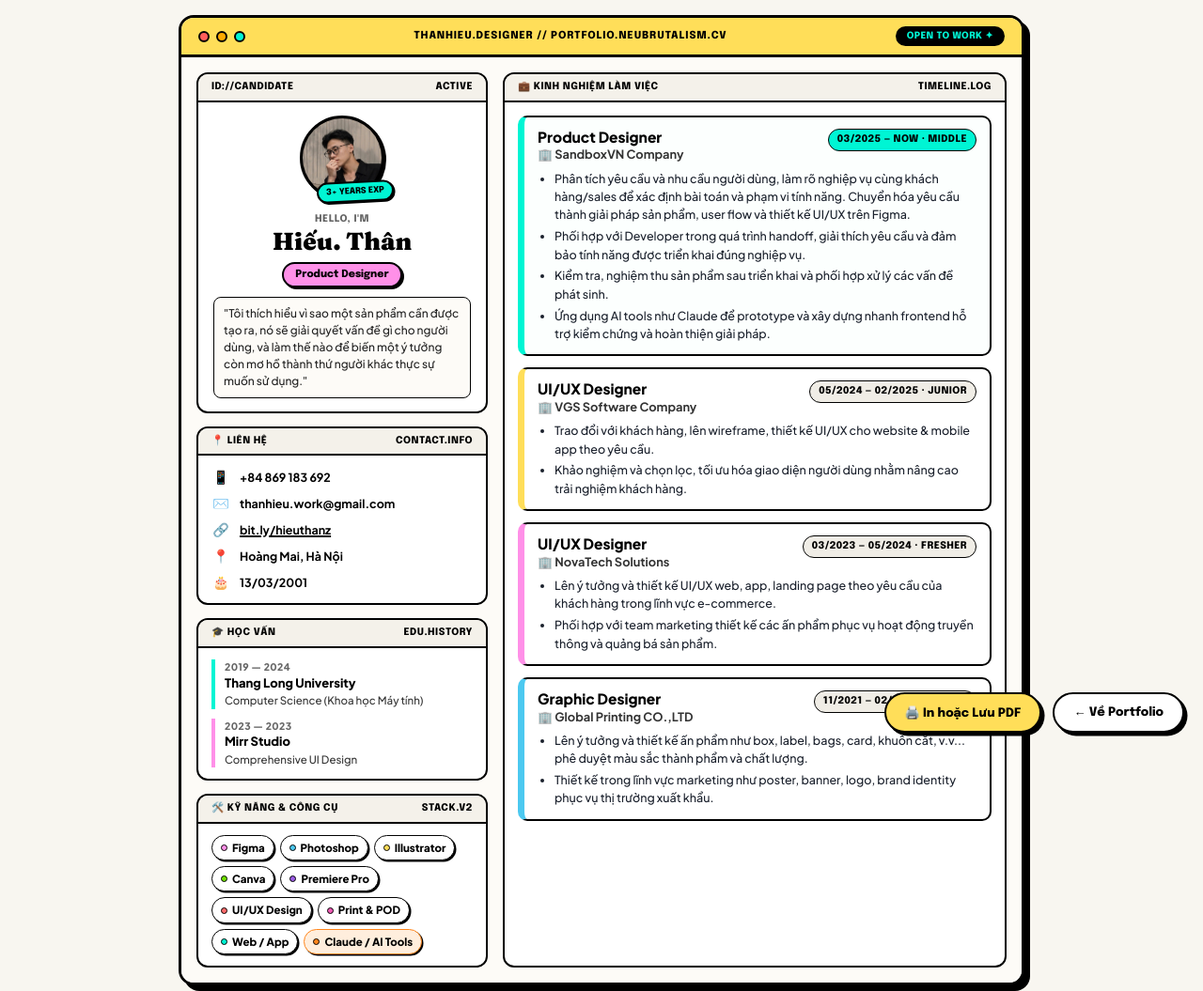
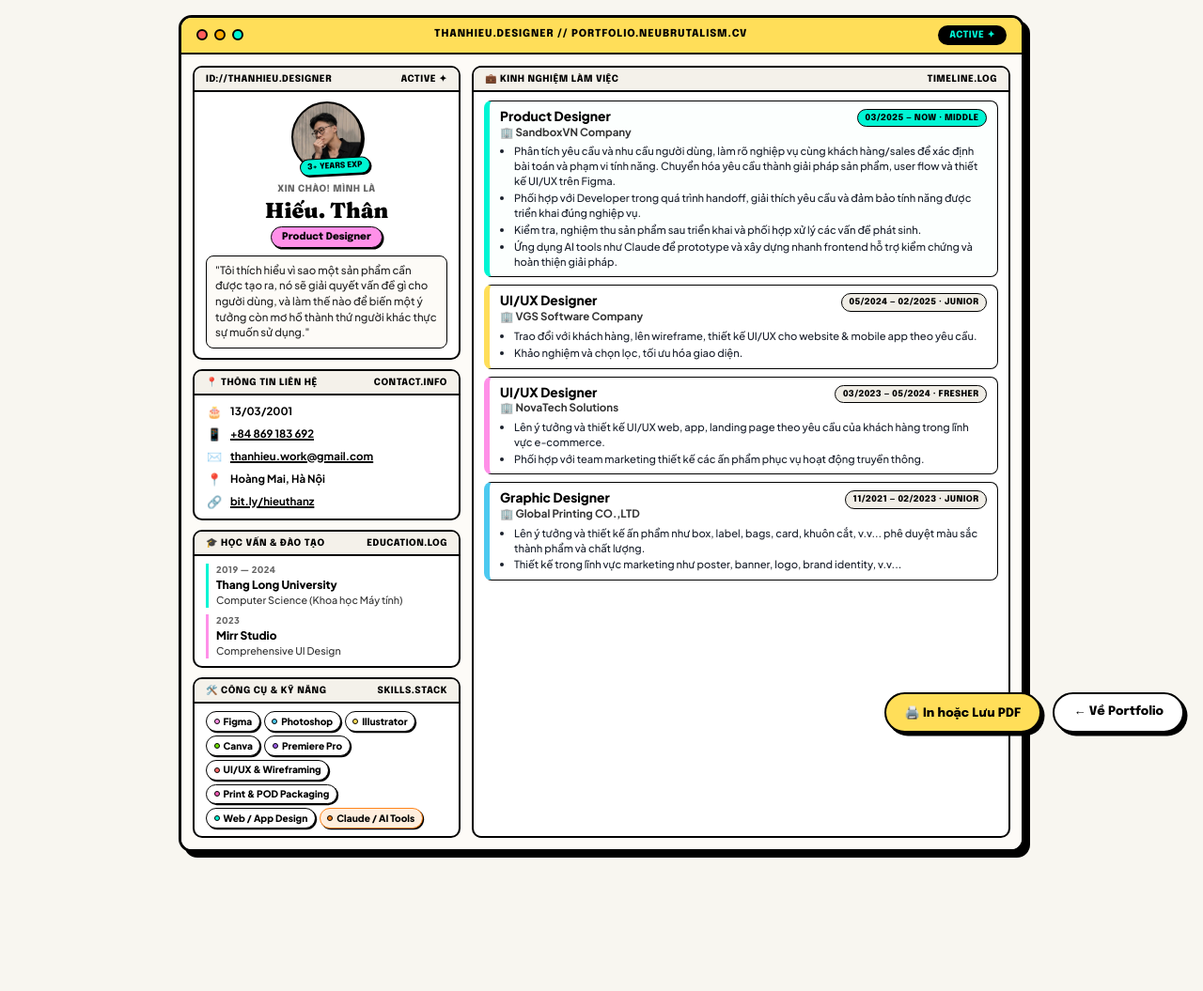
Before and after one commit to Kagerzzz/Portfolio, a website: page cv-export.html in a window 1280 px wide. Shown: the whole page at 94% size. After the commit the page ends 923 px from the top, so only its background shows below. Drawn offline with Linux system fonts and the light colour scheme.

Commit message:
fix(cv): synchronize cv content across web bento, print view, and downloadable pdf

```diff
--- a/cv-export.html
+++ b/cv-export.html
@@ -10,7 +10,7 @@
   <style>
     @page {
       size: A4 portrait;
-      margin: 8mm;
+      margin: 6mm;
     }
 
     * {
@@ -25,8 +25,8 @@
       font-family: 'Plus Jakarta Sans', 'Be Vietnam Pro', -apple-system, BlinkMacSystemFont, 'Segoe UI', Roboto, sans-serif;
       background-color: #F8F6F0;
       color: #000000;
-      line-height: 1.5;
-      font-size: 12.5px;
+      line-height: 1.45;
+      font-size: 12px;
       padding: 16px;
     }
 
@@ -36,7 +36,7 @@
       margin: 0 auto;
       background: #FFFFFF;
       border: 3px solid #000000;
-      border-radius: 16px;
+      border-radius: 14px;
       box-shadow: 6px 6px 0px #000000;
       overflow: hidden;
     }
@@ -44,8 +44,8 @@
     /* Retro OS Header Bar */
     .os-bar {
       background: #FFDE59;
-      border-bottom: 3px solid #000000;
-      padding: 9px 18px;
+      border-bottom: 2.5px solid #000000;
+      padding: 8px 16px;
       display: flex;
       align-items: center;
       justify-content: space-between;
@@ -91,20 +91,22 @@
     /* Bento Grid */
     .cv-grid {
       display: grid;
-      grid-template-columns: 310px 1fr;
-      gap: 16px;
-      padding: 16px;
+      grid-template-columns: 285px 1fr;
+      gap: 12px;
+      padding: 12px;
       background: #FDFBF7;
     }
 
     /* Neubrutalist Bento Cards */
     .card-neo {
       background: #FFFFFF;
-      border: 2.5px solid #000000;
-      border-radius: 12px;
+      border: 2px solid #000000;
+      border-radius: 10px;
       box-shadow: none;
-      margin-bottom: 14px;
+      margin-bottom: 10px;
       overflow: hidden;
+      page-break-inside: avoid;
+      break-inside: avoid;
     }
     .card-neo:last-child {
       margin-bottom: 0;
@@ -113,9 +115,9 @@
     .card-bar {
       background: #F4F1EA;
       border-bottom: 2px solid #000000;
-      padding: 6px 14px;
+      padding: 5px 12px;
       font-family: 'Epilogue', sans-serif;
-      font-size: 10.5px;
+      font-size: 10px;
       font-weight: 800;
       text-transform: uppercase;
       letter-spacing: 0.05em;
@@ -127,21 +129,21 @@
 
     /* Profile / Identity Card */
     .profile-wrap {
-      padding: 14px 16px;
+      padding: 10px 12px;
       text-align: center;
     }
 
     .avatar-box {
       position: relative;
       display: inline-block;
-      margin-bottom: 8px;
+      margin-bottom: 6px;
     }
 
     .avatar-img {
-      width: 90px;
-      height: 90px;
+      width: 76px;
+      height: 76px;
       border-radius: 50%;
-      border: 3px solid #000000;
+      border: 2.5px solid #000000;
       object-fit: cover;
       object-position: 50% 12%;
       display: block;
@@ -152,15 +154,15 @@
     .exp-pill {
       position: absolute;
       bottom: -2px;
-      right: -10px;
+      right: -8px;
       background: #00F5D4;
       color: #000000;
-      border: 2px solid #000000;
+      border: 1.5px solid #000000;
       border-radius: 999px;
       font-family: 'Epilogue', sans-serif;
-      font-size: 9px;
+      font-size: 8.5px;
       font-weight: 800;
-      padding: 2px 8px;
+      padding: 2px 7px;
       box-shadow: 1.5px 1.5px 0px #000000;
       transform: rotate(-3deg);
       white-space: nowrap;
@@ -168,7 +170,7 @@
 
     .intro-label {
       font-family: 'Epilogue', sans-serif;
-      font-size: 10.5px;
+      font-size: 10px;
       font-weight: 800;
       text-transform: uppercase;
       color: #666666;
@@ -178,57 +180,57 @@
 
     .candidate-name {
       font-family: 'Fraunces', 'Playfair Display', serif;
-      font-size: 26px;
+      font-size: 23px;
       font-weight: 900;
       line-height: 1.15;
       color: #000000;
-      margin-bottom: 6px;
+      margin-bottom: 4px;
     }
 
     .title-pill {
       display: inline-block;
-      padding: 3px 12px;
+      padding: 2.5px 11px;
       background: #FF90E8;
       color: #000000;
-      border: 2px solid #000000;
+      border: 1.5px solid #000000;
       border-radius: 999px;
       font-family: 'Epilogue', sans-serif;
-      font-size: 11px;
+      font-size: 10.5px;
       font-weight: 800;
-      box-shadow: 2px 2px 0px #000000;
-      margin-bottom: 10px;
+      box-shadow: 1.5px 1.5px 0px #000000;
+      margin-bottom: 8px;
     }
 
     .bio-text {
       background: #FDFBF7;
       border: 1.5px solid #000000;
       border-radius: 8px;
-      padding: 8px 10px;
+      padding: 7px 9px;
       text-align: left;
-      font-size: 12px;
-      line-height: 1.5;
+      font-size: 11.5px;
+      line-height: 1.45;
       color: #222222;
     }
 
-    /* Contact Details List (High Readability) */
+    /* Contact Details List */
     .contact-list {
-      padding: 12px 14px;
+      padding: 8px 12px;
       display: flex;
       flex-direction: column;
-      gap: 7px;
+      gap: 5px;
     }
 
     .contact-row {
       display: flex;
       align-items: center;
-      gap: 10px;
-      font-size: 12.5px;
+      gap: 8px;
+      font-size: 11.5px;
       color: #111111;
     }
 
     .contact-icon {
-      font-size: 14px;
-      width: 20px;
+      font-size: 13px;
+      width: 18px;
       text-align: center;
       flex-shrink: 0;
     }
@@ -247,62 +249,62 @@
 
     /* Education List */
     .edu-box {
-      padding: 12px 14px;
+      padding: 8px 12px;
       display: flex;
       flex-direction: column;
-      gap: 10px;
+      gap: 7px;
     }
 
     .edu-card-item {
-      border-left: 4px solid #00F5D4;
-      padding-left: 10px;
+      border-left: 3.5px solid #00F5D4;
+      padding-left: 8px;
     }
     .edu-card-item.mirr {
       border-left-color: #FF90E8;
     }
 
     .edu-period {
-      font-size: 10.5px;
+      font-size: 9.5px;
       font-weight: 800;
       color: #666666;
       letter-spacing: 0.04em;
     }
 
     .edu-name {
-      font-size: 13px;
+      font-size: 12px;
       font-weight: 800;
       color: #000000;
     }
 
     .edu-field {
-      font-size: 11.5px;
+      font-size: 10.8px;
       color: #333333;
     }
 
     /* Tools & Expertise Stack */
     .tools-box {
-      padding: 12px 14px;
+      padding: 8px 12px;
       display: flex;
       flex-wrap: wrap;
-      gap: 6px;
+      gap: 4px;
     }
 
     .tool-tag {
       display: inline-flex;
       align-items: center;
-      gap: 5px;
-      padding: 4px 9px;
+      gap: 4px;
+      padding: 2.5px 7.5px;
       background: #FFFFFF;
       border: 1.5px solid #000000;
       border-radius: 999px;
-      font-size: 11.5px;
+      font-size: 10.2px;
       font-weight: 800;
-      box-shadow: 1.5px 1.5px 0px #000000;
+      box-shadow: 1.2px 1.2px 0px #000000;
     }
 
     .tool-dot {
-      width: 7px;
-      height: 7px;
+      width: 6px;
+      height: 6px;
       border-radius: 50%;
       border: 1px solid #000000;
     }
@@ -313,46 +315,48 @@
     }
 
     .exp-list {
-      padding: 14px;
+      padding: 9px 11px;
       display: flex;
       flex-direction: column;
-      gap: 12px;
+      gap: 8px;
     }
 
     .job-entry {
       background: #FFFFFF;
-      border: 2px solid #000000;
-      border-radius: 10px;
-      padding: 12px 14px;
+      border: 1.5px solid #000000;
+      border-radius: 8px;
+      padding: 8px 11px;
       box-shadow: none;
+      page-break-inside: avoid;
+      break-inside: avoid;
     }
 
     .job-entry.current {
-      border-left: 7px solid #00F5D4;
+      border-left: 6px solid #00F5D4;
       background: #FCFFFE;
       box-shadow: none;
     }
-    .job-entry.vgs { border-left: 7px solid #FFDE59; }
-    .job-entry.novatech { border-left: 7px solid #FF90E8; }
-    .job-entry.global { border-left: 7px solid #4CC9F0; }
+    .job-entry.vgs { border-left: 6px solid #FFDE59; }
+    .job-entry.novatech { border-left: 6px solid #FF90E8; }
+    .job-entry.global { border-left: 6px solid #4CC9F0; }
 
     .job-top-bar {
       display: flex;
       justify-content: space-between;
       align-items: flex-start;
-      margin-bottom: 6px;
-      gap: 8px;
+      margin-bottom: 4px;
+      gap: 6px;
     }
 
     .job-role-text {
-      font-size: 15.5px;
+      font-size: 13.8px;
       font-weight: 900;
       color: #000000;
       line-height: 1.2;
     }
 
     .job-company-text {
-      font-size: 12.8px;
+      font-size: 11.5px;
       font-weight: 700;
       color: #333333;
     }
@@ -360,10 +364,10 @@
     .job-pill {
       display: inline-block;
       font-family: 'Epilogue', sans-serif;
-      font-size: 10.5px;
+      font-size: 9.2px;
       font-weight: 800;
       letter-spacing: 0.04em;
-      padding: 3px 9px;
+      padding: 2px 7.5px;
       border: 1.5px solid #000000;
       border-radius: 999px;
       background: #F0EDE6;
@@ -377,14 +381,14 @@
 
     .job-bullets {
       margin: 0;
-      padding-left: 18px;
-      font-size: 12.5px;
-      line-height: 1.55;
+      padding-left: 15px;
+      font-size: 11.2px;
+      line-height: 1.42;
       color: #1A202C;
     }
 
     .job-bullets li {
-      margin-bottom: 3.5px;
+      margin-bottom: 2px;
     }
     .job-bullets li:last-child {
       margin-bottom: 0;
@@ -425,16 +429,21 @@
     }
 
     @media print {
-      body {
+      html, body {
         padding: 0 !important;
         margin: 0 !important;
         background: transparent !important;
+        width: 100% !important;
+        height: 100% !important;
       }
       .cv-window {
         max-width: 100% !important;
-        border: 2.5px solid #000000 !important;
-        border-radius: 12px !important;
+        margin: 0 !important;
+        border: 2px solid #000000 !important;
+        border-radius: 10px !important;
         box-shadow: none !important;
+        page-break-after: avoid;
+        break-after: avoid;
       }
       .screen-actions {
         display: none !important;
@@ -459,7 +468,7 @@
         <span class="os-dot dot-green"></span>
       </div>
       <div class="os-title">thanhieu.designer // portfolio.neubrutalism.cv</div>
-      <div class="os-badge">OPEN TO WORK ✦</div>
+      <div class="os-badge">ACTIVE ✦</div>
     </header>
 
     <!-- Bento Grid Content -->
@@ -469,15 +478,15 @@
         <!-- Identity Card -->
         <section class="card-neo">
           <div class="card-bar">
-            <span>id://candidate</span>
-            <span>ACTIVE</span>
+            <span>id://thanhieu.designer</span>
+            <span>ACTIVE ✦</span>
           </div>
           <div class="profile-wrap">
             <div class="avatar-box">
-              <img src="assets/avt.jpg" alt="Hiếu Thân" class="avatar-img">
+              <img src="assets/avt.jpg" alt="Hiếu Thân (Thân Hiếu) - Product Designer" class="avatar-img">
               <span class="exp-pill">3+ YEARS EXP</span>
             </div>
-            <div class="intro-label">Hello, I'm</div>
+            <div class="intro-label">Xin chào! Mình là</div>
             <h1 class="candidate-name">Hiếu. Thân</h1>
             <div class="title-pill">Product Designer</div>
             <div class="bio-text">
@@ -489,29 +498,29 @@
         <!-- Contact Info Card (Clean & Easy to Read) -->
         <section class="card-neo">
           <div class="card-bar">
-            <span>📍 Liên hệ</span>
+            <span>📍 THÔNG TIN LIÊN HỆ</span>
             <span>contact.info</span>
           </div>
           <div class="contact-list">
             <div class="contact-row">
+              <span class="contact-icon">🎂</span>
+              <span class="contact-val">13/03/2001</span>
+            </div>
+            <div class="contact-row">
               <span class="contact-icon">📱</span>
-              <span class="contact-val">+84 869 183 692</span>
+              <span class="contact-val"><a href="tel:+84869183692">+84 869 183 692</a></span>
             </div>
             <div class="contact-row">
               <span class="contact-icon">✉️</span>
-              <span class="contact-val">thanhieu.work@gmail.com</span>
-            </div>
-            <div class="contact-row">
-              <span class="contact-icon">🔗</span>
-              <span class="contact-val"><a href="https://bit.ly/hieuthanz" target="_blank">bit.ly/hieuthanz</a></span>
+              <span class="contact-val"><a href="mailto:thanhieu.work@gmail.com">thanhieu.work@gmail.com</a></span>
             </div>
             <div class="contact-row">
               <span class="contact-icon">📍</span>
               <span class="contact-val">Hoàng Mai, Hà Nội</span>
             </div>
             <div class="contact-row">
-              <span class="contact-icon">🎂</span>
-              <span class="contact-val">13/03/2001</span>
+              <span class="contact-icon">🔗</span>
+              <span class="contact-val"><a href="https://bit.ly/hieuthanz" target="_blank">bit.ly/hieuthanz</a></span>
             </div>
           </div>
         </section>
@@ -519,8 +528,8 @@
         <!-- Education Card -->
         <section class="card-neo">
           <div class="card-bar">
-            <span>🎓 Học vấn</span>
-            <span>edu.history</span>
+            <span>🎓 HỌC VẤN & ĐÀO TẠO</span>
+            <span>education.log</span>
           </div>
           <div class="edu-box">
             <div class="edu-card-item">
@@ -529,7 +538,7 @@
               <div class="edu-field">Computer Science (Khoa học Máy tính)</div>
             </div>
             <div class="edu-card-item mirr">
-              <div class="edu-period">2023 — 2023</div>
+              <div class="edu-period">2023</div>
               <div class="edu-name">Mirr Studio</div>
               <div class="edu-field">Comprehensive UI Design</div>
             </div>
@@ -539,8 +548,8 @@
         <!-- Skills & Stack Card -->
         <section class="card-neo">
           <div class="card-bar">
-            <span>🛠️ Kỹ Năng & Công Cụ</span>
-            <span>stack.v2</span>
+            <span>🛠️ CÔNG CỤ & KỸ NĂNG</span>
+            <span>skills.stack</span>
           </div>
           <div class="tools-box">
             <span class="tool-tag"><span class="tool-dot" style="background:#FF90E8;"></span> Figma</span>
@@ -548,9 +557,9 @@
             <span class="tool-tag"><span class="tool-dot" style="background:#FFDE59;"></span> Illustrator</span>
             <span class="tool-tag"><span class="tool-dot" style="background:#70E000;"></span> Canva</span>
             <span class="tool-tag"><span class="tool-dot" style="background:#9B5DE5;"></span> Premiere Pro</span>
-            <span class="tool-tag"><span class="tool-dot" style="background:#FF6B6B;"></span> UI/UX Design</span>
-            <span class="tool-tag"><span class="tool-dot" style="background:#F15BB5;"></span> Print & POD</span>
-            <span class="tool-tag"><span class="tool-dot" style="background:#00F5D4;"></span> Web / App</span>
+            <span class="tool-tag"><span class="tool-dot" style="background:#FF6B6B;"></span> UI/UX & Wireframing</span>
+            <span class="tool-tag"><span class="tool-dot" style="background:#F15BB5;"></span> Print & POD Packaging</span>
+            <span class="tool-tag"><span class="tool-dot" style="background:#00F5D4;"></span> Web / App Design</span>
             <span class="tool-tag" style="background:#FFEEDD; border-color:#FF851B;"><span class="tool-dot" style="background:#FF851B;"></span> Claude / AI Tools</span>
           </div>
         </section>
@@ -560,7 +569,7 @@
       <section class="col-right">
         <div class="card-neo exp-column">
           <div class="card-bar">
-            <span>💼 Kinh Nghiệm Làm Việc</span>
+            <span>💼 KINH NGHIỆM LÀM VIỆC</span>
             <span>timeline.log</span>
           </div>
           <div class="exp-list">
@@ -592,7 +601,7 @@
               </div>
               <ul class="job-bullets">
                 <li>Trao đổi với khách hàng, lên wireframe, thiết kế UI/UX cho website & mobile app theo yêu cầu.</li>
-                <li>Khảo nghiệm và chọn lọc, tối ưu hóa giao diện người dùng nhằm nâng cao trải nghiệm khách hàng.</li>
+                <li>Khảo nghiệm và chọn lọc, tối ưu hóa giao diện.</li>
               </ul>
             </article>
 
@@ -607,7 +616,7 @@
               </div>
               <ul class="job-bullets">
                 <li>Lên ý tưởng và thiết kế UI/UX web, app, landing page theo yêu cầu của khách hàng trong lĩnh vực e-commerce.</li>
-                <li>Phối hợp với team marketing thiết kế các ấn phẩm phục vụ hoạt động truyền thông và quảng bá sản phẩm.</li>
+                <li>Phối hợp với team marketing thiết kế các ấn phẩm phục vụ hoạt động truyền thông.</li>
               </ul>
             </article>
 
@@ -622,7 +631,7 @@
               </div>
               <ul class="job-bullets">
                 <li>Lên ý tưởng và thiết kế ấn phẩm như box, label, bags, card, khuôn cắt, v.v... phê duyệt màu sắc thành phẩm và chất lượng.</li>
-                <li>Thiết kế trong lĩnh vực marketing như poster, banner, logo, brand identity phục vụ thị trường xuất khẩu.</li>
+                <li>Thiết kế trong lĩnh vực marketing như poster, banner, logo, brand identity, v.v...</li>
               </ul>
             </article>
           </div>
```
Also changed, not shown: 2 other files.
